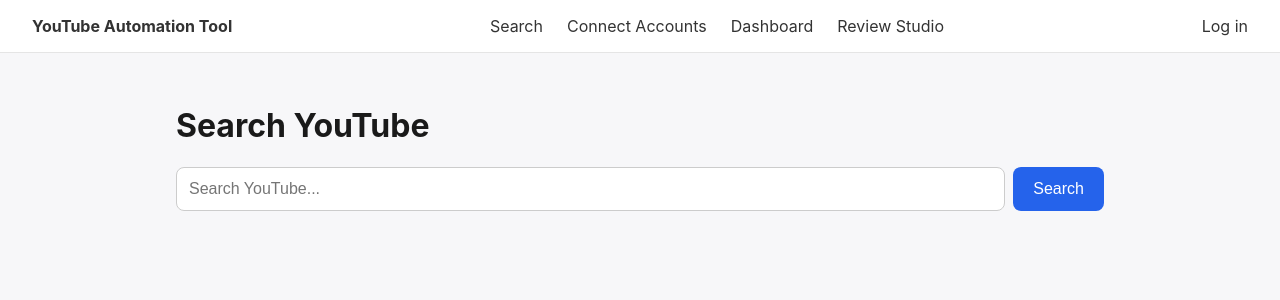
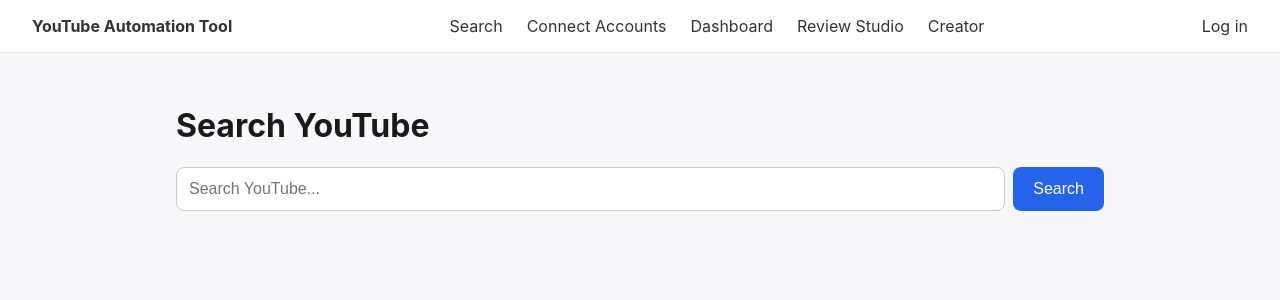
Before and after one commit to TradingMorning/JustFunHere, a Flask app: page / in a window 1280 px wide. Shown: the top 300 px of the page. Run offline with Flask 3, Linux system fonts and the light colour scheme; some libraries are stand-ins or nearby versions.

Commit message:
Add link to Creator Tracker in base template

```diff
--- a/templates/base.html
+++ b/templates/base.html
@@ -12,6 +12,7 @@
     <a href="{{ url_for('connect') }}">Connect Accounts</a>
     <a href="{{ url_for('dashboard') }}">Dashboard</a>
     <a href="{{ url_for('review') }}">Review Studio</a>
+    <a href="{{ url_for('creator_tracker.index') }}">Creator</a>
 
 
     {% if session.get('user_email') %}
```
